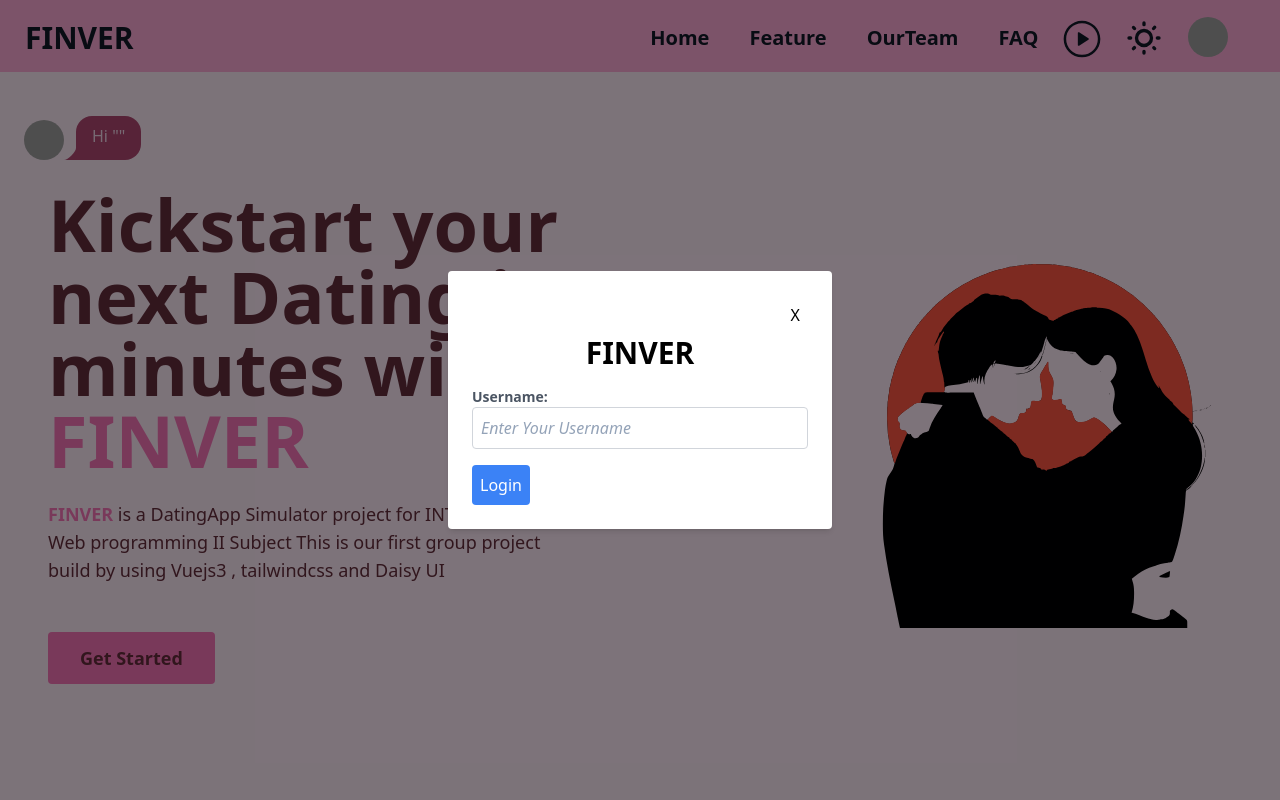
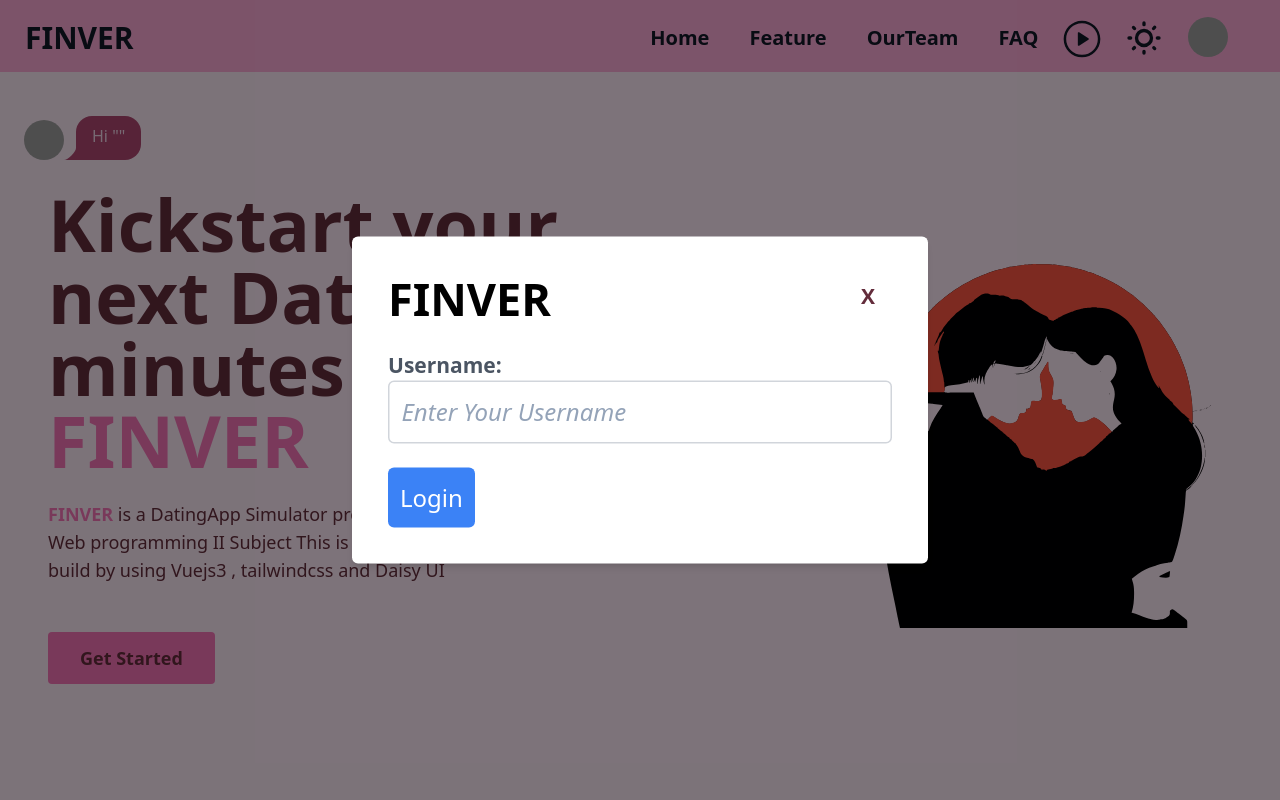
Before and after one commit to Pheeraphat47/PROJECT1-SEC-1-FINVER, a Vue app: page / in a window 1280 px wide. Shown: the top 800 px of the page. Built offline with nearby package versions, Linux system fonts and the light colour scheme; grey boxes are pictures that could not be loaded.

Commit message:
Fix LoginModal V2.vue

```diff
--- a/src/App.vue
+++ b/src/App.vue
@@ -567,17 +567,18 @@ const toggleAccordion = (index) => {
           v-if="isLoginModalOpen"
           class="fixed inset-0 z-50 flex items-center justify-center bg-black bg-opacity-50"
         >
-          <div class="z-0 p-6 bg-white rounded shadow-md w-96 md:w-96">
-            <div class="flex justify-end">
-              <button
-                @click="closeloginmodal"
-                type="button"
-                class="p-2 text-black"
-              >
-                X
-              </button>
+          <div class="z-0 p-6 bg-white rounded shadow-md w-96 md:w-96 scale-150">
+            <div class="relative">
+		<div class="absolute top-0 right-0">
+	              <button
+	                @click="closeloginmodal"
+	                class="btn btn-ghost btn-sm btn-circle hover:bg-red-400"
+	              >
+	                X
+	              </button>
+		</div>
             </div>
-            <h2 class="flex justify-center mb-4 text-3xl text-black font-bold">
+            <h2 class="mb-4 text-3xl text-black font-bold">
               FINVER
             </h2>
             <!-- Your login form goes here -->
```
